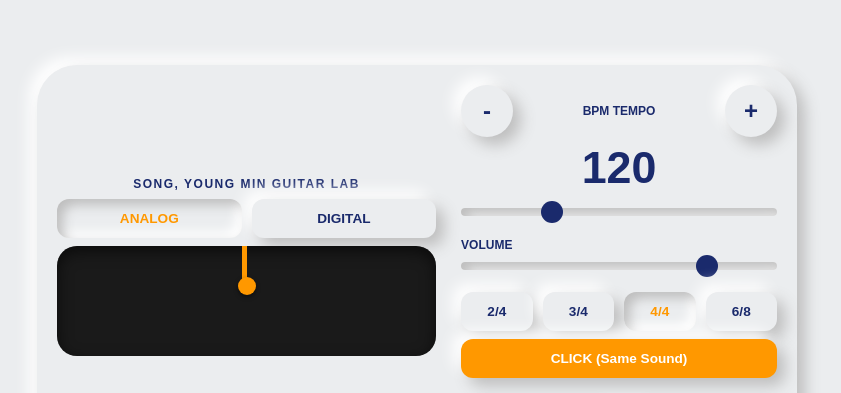
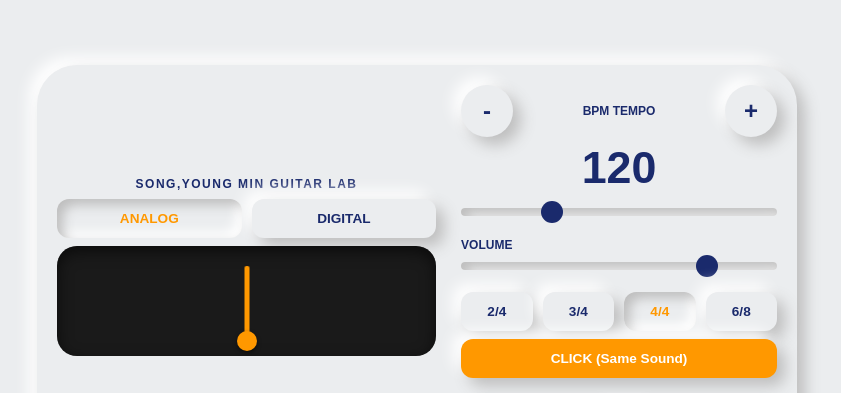
Before and after one commit to guitarlabsong-crypto/SONG-Metronome, a plain HTML site: page index.html in a window 1280 px wide. Shown: the part 129-522 px from the top of the page, without its empty margins (223-1064 px from the left). Drawn offline with Linux system fonts and the light colour scheme.

Commit message:
index.html 업데이트

```diff
--- a/index.html
+++ b/index.html
@@ -3,7 +3,7 @@
 <head>
     <meta charset="UTF-8">
     <meta name="viewport" content="width=device-width, initial-scale=1.0, maximum-scale=1.0, user-scalable=no">
-    <title>SONG,YOUNG MIN Guitar Lab - Master Pro</title>
+    <title>SONG,YOUNG MIN Guitar Lab - Perfect Alignment</title>
     <style>
         :root {
             --navy: #1a2a6c;
@@ -16,13 +16,7 @@
             --shadow-in: inset 6px 6px 12px #bebebe, inset -6px -6px 12px #ffffff;
         }
 
-        * {
-            -webkit-tap-highlight-color: transparent;
-            outline: none;
-            -webkit-touch-callout: none;
-            user-select: none;
-        }
-
+        * { -webkit-tap-highlight-color: transparent; outline: none; -webkit-touch-callout: none; user-select: none; }
         body { font-family: 'Pretendard', sans-serif; background: var(--bg); margin: 0; display: flex; justify-content: center; align-items: center; min-height: 100vh; overflow-x: hidden; }
 
         .app-card {
@@ -42,12 +36,28 @@
         }
 
         .brand { font-size: 0.75rem; font-weight: 800; color: var(--navy); letter-spacing: 1.5px; margin-bottom: 15px; }
-        .display-area { width: 100%; height: 95px; background: #1a1a1a; border-radius: 20px; position: relative; margin-bottom: 20px; display: flex; justify-content: center; align-items: center; box-shadow: inset 0 5px 15px rgba(0,0,0,0.6); overflow: hidden; }
 
-        /* 아날로그 바늘 스타일 */
+        /* 디스플레이 영역 정렬 수정 */
+        .display-area {
+            width: 100%; height: 95px; background: #1a1a1a; border-radius: 20px;
+            position: relative; margin-bottom: 20px;
+            box-shadow: inset 0 5px 15px rgba(0,0,0,0.6); overflow: hidden;
+        }
+
+        /* [수정] 바늘과 축의 절대 정렬 */
+        #analog-view {
+            position: absolute;
+            width: 100%;
+            height: 100%;
+            top: 0; left: 0;
+            display: flex; justify-content: center; align-items: flex-end; /* 하단 기준 정렬 */
+        }
+
         .needle {
-            width: 5px; height: 70px; background: var(--orange); position: absolute;
-            bottom: 15px; /* 동그라미 중심에서 시작하도록 조정 */
+            width: 5px; height: 75px; background: var(--orange);
+            position: absolute;
+            bottom: 15px; /* 축의 중심 높이 */
+            left: 50%;
             border-radius: 2px 2px 0 0;
             transform-origin: bottom center;
             transform: translateX(-50%) rotate(0deg);
@@ -57,15 +67,16 @@
         }
         .needle.moving { filter: blur(1.5px); opacity: 0.8; }
 
-        /* [추가] 바늘 하단 축 동그라미 */
         .needle-cap {
-            width: 18px; height: 18px; background: var(--orange); position: absolute;
-            bottom: 6px; left: 50%; transform: translateX(-50%);
+            width: 20px; height: 20px; background: var(--orange);
+            position: absolute;
+            bottom: 5px; /* 바늘 bottom의 절반 정도 위치에 고정 */
+            left: 50%; transform: translateX(-50%);
             border-radius: 50%; box-shadow: 0 2px 4px rgba(0,0,0,0.5);
-            z-index: 10; /* 바늘보다 위에 위치 */
+            z-index: 10;
         }
 
-        .led-row { display: none; justify-content: center; gap: 12px; width: 90%; }
+        .led-row { display: none; justify-content: center; gap: 12px; width: 90%; align-items: center; height: 100%; }
         .led { width: 20px; height: 20px; background: #333; border-radius: 50%; box-shadow: inset 0 2px 4px rgba(0,0,0,0.5); }
         .led.active-normal { background: var(--green); box-shadow: 0 0 15px var(--green); }
         .led.active-accent { background: var(--orange); box-shadow: 0 0 15px var(--orange); }
@@ -101,13 +112,13 @@
 
 <div class="app-card">
     <div class="side-left">
-        <div class="brand">SONG, YOUNG MIN GUITAR LAB</div>
+        <div class="brand">SONG,YOUNG MIN GUITAR LAB</div>
         <div class="btn-row">
             <button id="btnAnalog" class="btn active" style="box-shadow: var(--shadow-in); color: var(--orange);">ANALOG</button>
             <button id="btnDigital" class="btn">DIGITAL</button>
         </div>
         <div class="display-area">
-            <div id="analog-view" style="width:100%; display:flex; justify-content:center; position:relative;">
+            <div id="analog-view">
                 <div class="needle" id="needle"></div>
                 <div class="needle-cap"></div>
             </div>
@@ -135,11 +146,9 @@
             <button class="btn" data-val="4" id="defaultTime">4/4</button>
             <button class="btn" data-val="6">6/8</button>
         </div>
-
         <div class="btn-row" style="margin-bottom: 5px;">
             <button id="clickToggle" class="btn btn-click">CLICK (Same Sound)</button>
         </div>
-
         <div class="bottom-controls">
             <button id="tapBtn" class="tap-btn">TAP TEMPO</button>
             <button id="startBtn" class="start-btn">START</button>
@@ -149,7 +158,6 @@
 
 <script>
     let audioCtx = null, isPlaying = false, bpm = 120, measure = 4, currentTick = 0, nextTickTime = 0, timerID = null, isSameSound = false, currentMode = 'analog';
-
     let tapTimes = [];
     const tapBtn = document.getElementById('tapBtn');
     const needle = document.getElementById('needle'), startBtn = document.getElementById('startBtn'), mainBpm = document.getElementById('mainBpm'), tempoRange = document.getElementById('tempoRange'), digitalView = document.getElementById('digital-view'), clickToggle = document.getElementById('clickToggle');
```
